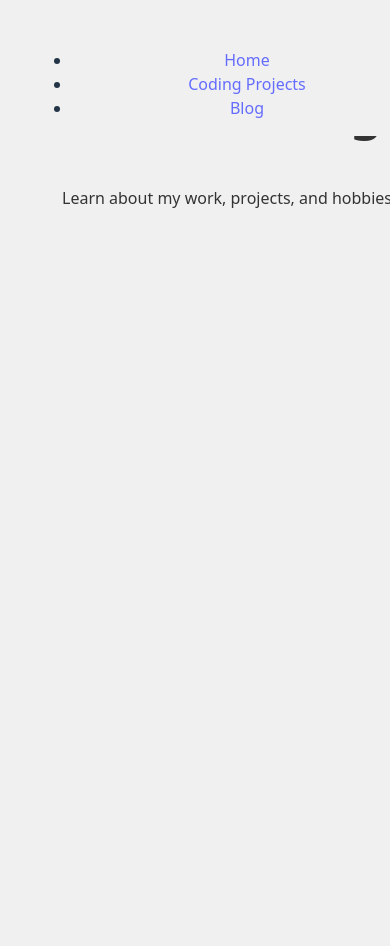
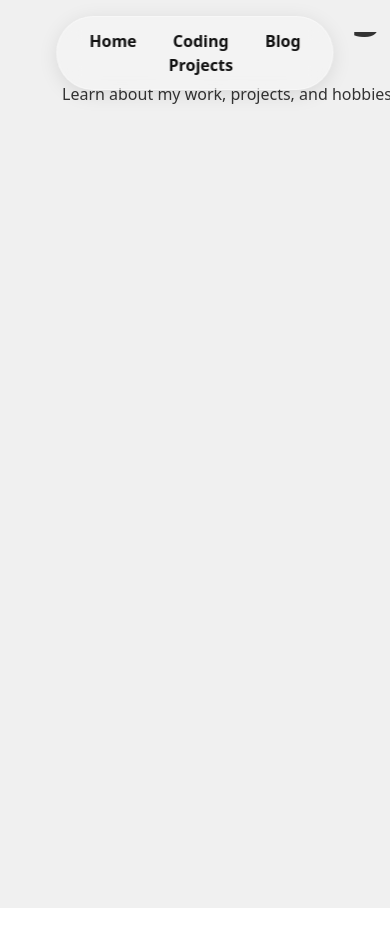
Before and after one commit to LakshyaChaudhry/personal-portfolio, a React (Vite) app: page / in a window 390 px wide. Shown: the top 946 px of the page. After the commit the page ends 908 px from the top, so only its background shows below. Built offline with nearby package versions, Linux system fonts and the light colour scheme.

Commit message:
Refactor Navigation component: update CSS styles for improved layout and responsiveness; change class names for consistency

```diff
--- a/src/Navigation.css
+++ b/src/Navigation.css
@@ -1,29 +1,52 @@
 
 .site-navigation {
     position: fixed;
-    top: 0;
-    left: 0;
-    width: 100%;
-    background-color: rgba(255, 255, 255, 0.8);
-    padding: 10px 0;
-    z-index: 1000;
-    text-align: center;
+    top: 1rem;
+    left: 50%;
+    transform: translateX(-50%);
+    padding: 0.75rem 2rem;
+    border-radius: 9999px;
+    background-color: rgba(255, 255, 255, 0.20);
+    backdrop-filter: blur(12px) saturate(180%);
+    border: 1px solid rgba(255, 255, 255, 0.35);
+    box-shadow: 0 4px 20px rgba(0, 0, 0, 0.1);
 }
 
-.site-navigation ul {
+.nav-list {
     list-style: none;
+    display: flex;
+    gap: 2rem;
+    margin: 0;
     padding: 0;
-    margin: 0;
-    display: flex;
-    justify-content: center;
   }
 
-  .site-navigation li {
-    margin: 0 15px;
+.nav-list a {
+    position: relative;
+    font-weight: 600;
+    color: #111;
+    text-decoration: none;
+    transition: color 0.25s ease;
   }
 
-  .site-navigation a {
-    text-decoration: none;
-    color: #333;
-    font-weight: bold;
+.nav-list a::after {
+    content: "";
+    position: absolute;
+    left: 0;
+    bottom: -2px;
+    height: 2px;
+    width: 100%;
+    background: currentColor;
+    transform: scaleX(0);
+    transform-origin: left;
+    transition: transform 0.3s ease;
   }
+
+.nav-list a:hover,
+  .nav-list a:focus {
+    color: #000;
+  }
+
+.nav-list a:hover::after,
+  .nav-list a.active::after {
+    transform: scaleX(1);
+  }
--- a/src/components/Navigation.tsx
+++ b/src/components/Navigation.tsx
@@ -3,8 +3,8 @@ import '../Navigation.css';
 
 function Navigation() {
     return (
-        <nav className="navbar">
-            <ul>
+        <nav className="site-navigation">
+            <ul className="nav-list">
                 <li>
                     <a href="#homepage">Home</a>
                 </li>
```
